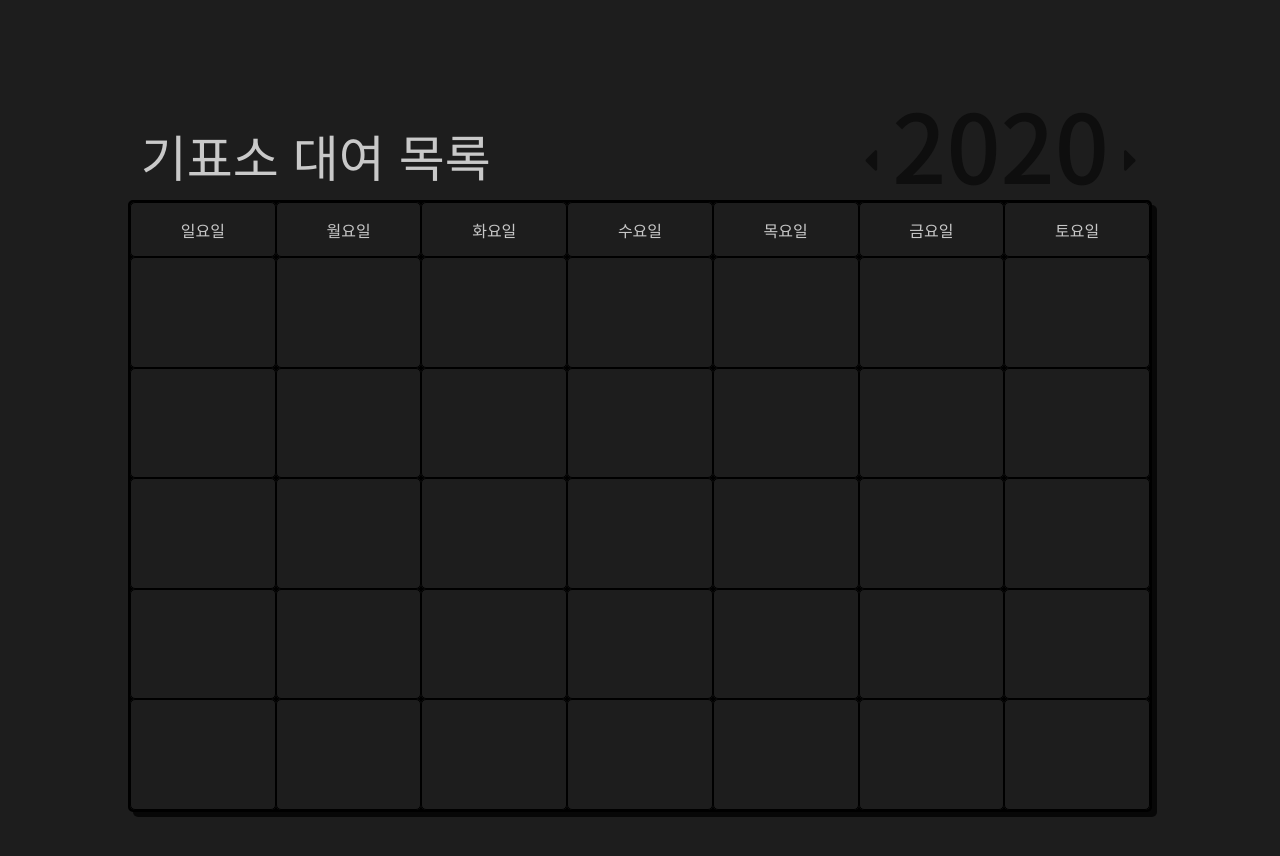
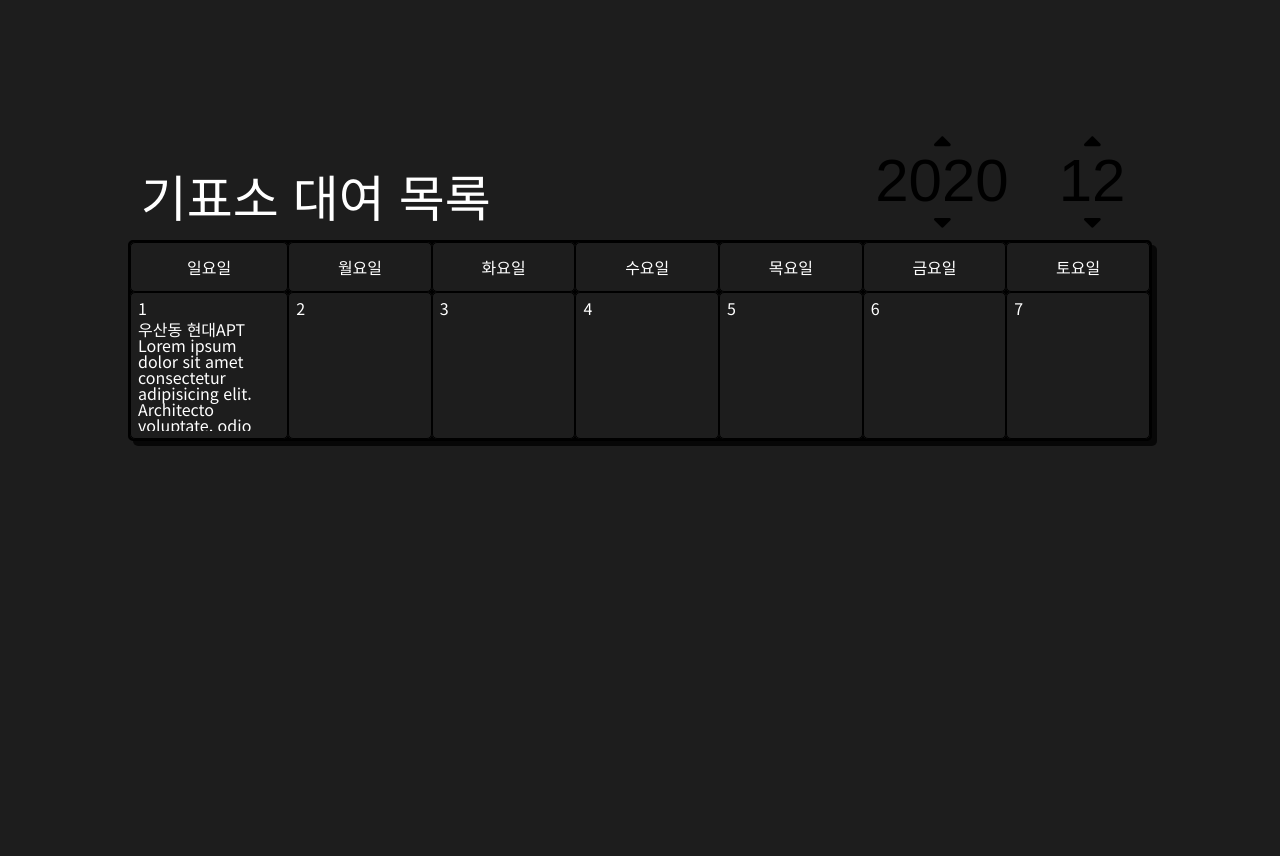
Before and after one commit to rabbittwice/Election-supplies-reservation, a plain HTML site: page index.html in a window 1280 px wide. After the commit the page ends 800 px from the top, so only its background shows below. Drawn offline with Linux system fonts and the light colour scheme.

Commit message:
calendar css & html styiling

```diff
--- a/css/style.css
+++ b/css/style.css
@@ -6,19 +6,17 @@ body {
 }
 .container {
     width: 100%;
-    height: 100vh;
-    background-color: #1d1d1d;
     font-family: 'Noto Sans KR', sans-serif;
     font-weight: 300;
 }
 .titleContainer {
     position: relative;
-    height: 25%;
+    height: 30vh;
 }
 .calCon {
     position: relative;
     width: 100%;
-    height: 90%;
+    padding-bottom: 10vh;
     display: flex;
     justify-content: center;
 }
@@ -29,30 +27,68 @@ body {
     font-size: 50px;
     font-weight: 400;
     vertical-align: middle;
-    color: rgba(255, 255, 255, 0.76)
+    color: rgb(255, 255, 255)
+}
+.yearMonth {
+    display: flex;
+    flex-direction: column;
+    position: absolute;
+    top: -100px;
+    right: 10%;
+    width: 300px;
+    height: 90px;
+}
+.arrows {
+    display: flex;
+    height: 18%;
+}
+.bottomArrows {
+    height: 0.5px;
+}
+.arrowFlex {
+    display: flex;
+    height: 100%;
+    align-items: center;
+    justify-content: center;
+}
+.arrow {
+    color: black;
+    font-size: 30px;
+}
+.arrow:hover {
+    color: white;
+    cursor: pointer;
+}
+.leftArrow {
+    width: 60%;
+}
+.rightArrow {
+    width: 40%;
+}
+.nowYearMonth {
+    display: flex;
+    height: 60px;
+    font-size: 60px;
+    font-family: Arial, Helvetica, sans-serif;
+    line-height: 50px;
+    text-align: center;
+    color: rgb(0, 0, 0);
+    user-select: none;
 }
 .year {
-    position: absolute;
-    top: -105px;
-    right: 10%;
-    font-size: 95px;
-    font-weight: 500;
-    vertical-align: middle;
-    color: rgb(14, 14, 14)
+    width: 60%;
+    height: 100%;
 }
-.year .arrow {
-    font-size: 35px;
-    padding-bottom: 10px;
-    padding: 10px 15px;
-    color: rgb(14, 14, 14)
+.month {
+    width: 40%;
+    height: 100%;
 }
-.year .arrow:hover {
+/* .year .arrow:hover {
     color:rgba(255, 255, 255, 0.158);
     cursor: pointer;
-}
+} */
 .calTable {
     width: 80%;
-    height: 85%;
     border: 2px solid black;
     border-collapse: separate;
     border-spacing: 0px;
@@ -61,9 +97,9 @@ body {
     box-shadow: 5px 5px 0px 0px rgba(0, 0, 0, 0.74);
 }
 .dayRow {
-    height: 5%;
+    height: 50px;
     text-align: center;
-    color: rgba(255, 255, 255, 0.753);
+    color: rgb(255, 255, 255);
     border: 1px solid black;
     background-color: #1d1d1d;
 }
@@ -74,15 +110,26 @@ body {
     vertical-align: middle;
 }
 .dateRow {
-    height: 10%;
+    height: 120px;
     text-align: center;
     background-color: #1d1d1d;
 }
 .dateRow td {
+    padding: 7px 7px;
     width: 10%;
     border-radius: 5px;
     border: 1px solid black;
-    vertical-align: middle;
+    color: white;
+    font-weight: 400;
+    text-align: start;
+}
+/* td 안에 div를 추가해서 표 세로폭이 변하지 않도록 고정 */
+.list {
+    height: 110px;
+    overflow: hidden;
+}
+.date {
+    padding-bottom: 5px;
 }
 .dateRow td:hover {
     background-color: rgba(255, 255, 255, 0.034);
--- a/index.html
+++ b/index.html
@@ -19,7 +19,28 @@
         </div>
         <div class="calCon">
             <div class="title">기표소 대여 목록</div>
-            <div class="year"><i class="fas fa-caret-left arrow"></i>2020<i class="fas fa-caret-right arrow"></i></div>
+            <div class="yearMonth">
+                <div class="arrows">
+                    <div class="arrowFlex leftArrow">
+                        <i class="fas fa-sort-up arrow"></i>
+                    </div>
+                    <div class="arrowFlex rightArrow">
+                        <i class="fas fa-sort-up arrow"></i>
+                    </div>
+                </div>
+                <div class="nowYearMonth">
+                    <div class="year">2020</div>
+                    <div class="month">12</div>
+                </div>
+                <div class="arrows bottomArrows">
+                    <div class="arrowFlex leftArrow">
+                        <i class="fas fa-sort-down arrow"></i>
+                    </div>
+                    <div class="arrowFlex rightArrow">
+                        <i class="fas fa-sort-down arrow"></i>
+                    </div>
+                </div>
+            </div>
             <table class="calTable">
                 <tr class="dayRow">
                     <td class="Sun">일요일</td>
@@ -31,49 +52,30 @@
                     <td class="Sat">토요일</td>
                 </tr>
                 <tr class="dateRow">
-                    <td class="dateColumn"></td>
-                    <td class="dateColumn"></td>
-                    <td class="dateColumn"></td>
-                    <td class="dateColumn"></td>
-                    <td class="dateColumn"></td>
-                    <td class="dateColumn"></td>
-                    <td class="dateColumn"></td>
-                </tr>
-                <tr class="dateRow">
-                    <td class="dateColumn"></td>
-                    <td class="dateColumn"></td>
-                    <td class="dateColumn"></td>
-                    <td class="dateColumn"></td>
-                    <td class="dateColumn"></td>
-                    <td class="dateColumn"></td>
-                    <td class="dateColumn"></td>
-                </tr>
-                <tr class="dateRow">
-                    <td class="dateColumn"></td>
-                    <td class="dateColumn"></td>
-                    <td class="dateColumn"></td>
-                    <td class="dateColumn"></td>
-                    <td class="dateColumn"></td>
-                    <td class="dateColumn"></td>
-                    <td class="dateColumn"></td>
-                </tr>
-                <tr class="dateRow">
-                    <td class="dateColumn"></td>
-                    <td class="dateColumn"></td>
-                    <td class="dateColumn"></td>
-                    <td class="dateColumn"></td>
-                    <td class="dateColumn"></td>
-                    <td class="dateColumn"></td>
-                    <td class="dateColumn"></td>
-                </tr>
-                <tr class="dateRow">
-                    <td class="dateColumn"></td>
-                    <td class="dateColumn"></td>
-                    <td class="dateColumn"></td>
-                    <td class="dateColumn"></td>
-                    <td class="dateColumn"></td>
-                    <td class="dateColumn"></td>
-                    <td class="dateColumn"></td>
+                    <td class="dateColumn">
+                        <p class="date">1</p>
+                        <div class="list">
+                            우산동 현대APT Lorem ipsum dolor sit amet consectetur adipisicing elit. Architecto voluptate, odio beatae qui nobis vero nulla saepe repellat, neque labore dolore facere eaque unde molestiae eius, molestias tenetur dolorem repudiandae!
+                        </div>
+                    </td>
+                    <td class="dateColumn">
+                        <p class="date">2</p>
+                    </td>
+                    <td class="dateColumn">
+                        <p class="date">3</p>
+                    </td>
+                    <td class="dateColumn">
+                        <p class="date">4</p>
+                    </td>
+                    <td class="dateColumn">
+                        <p class="date">5</p>
+                    </td>
+                    <td class="dateColumn">
+                        <p class="date">6</p>
+                    </td>
+                    <td class="dateColumn">
+                        <p class="date">7</p>
+                    </td>
                 </tr>
             </table>
         </div>
```
